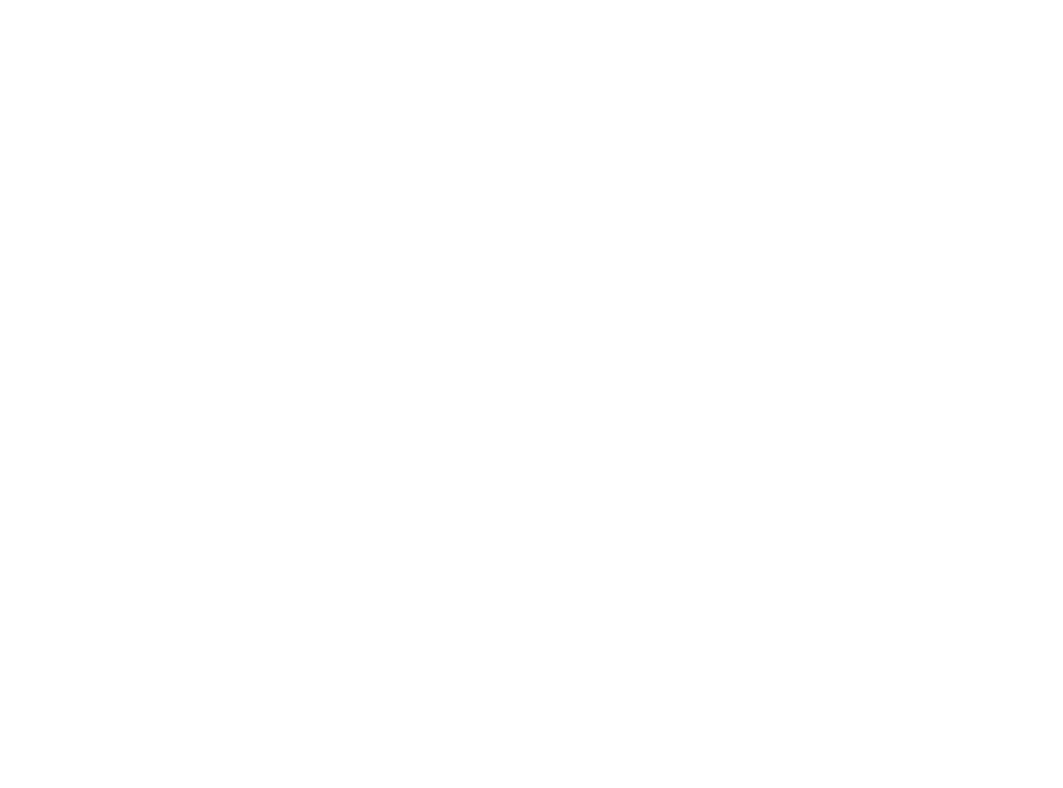
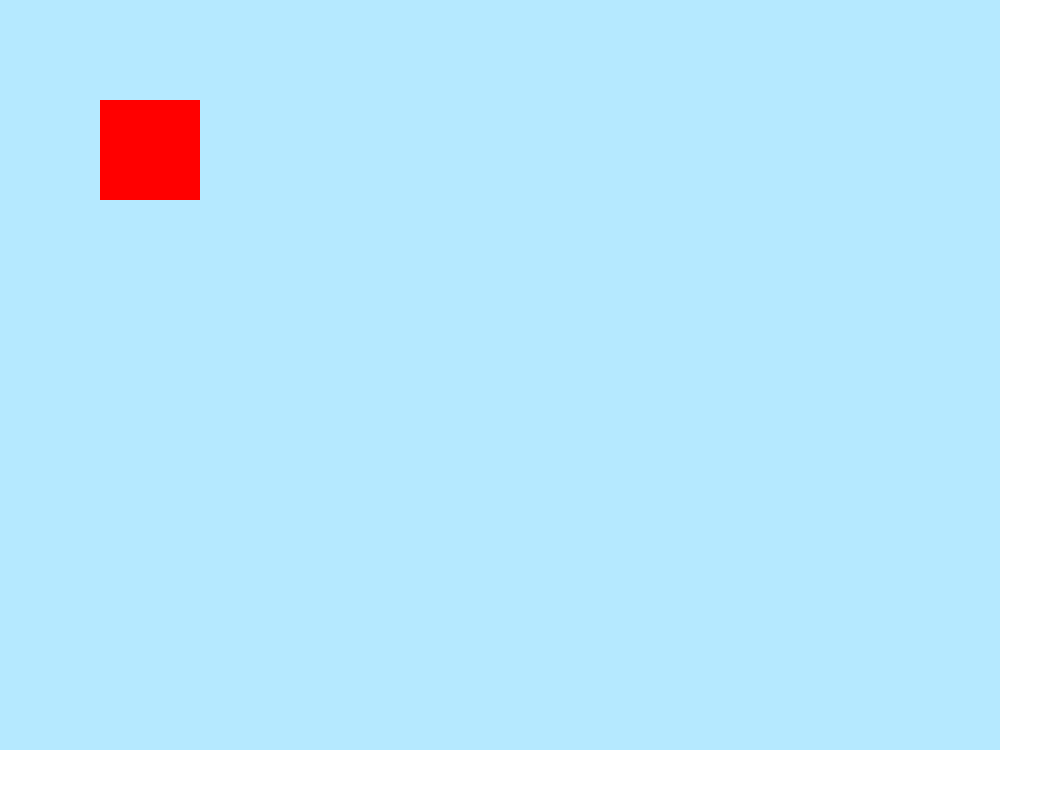
Before and after one commit to mrsendova/cube-battle, a plain HTML site: page index.html in a window 1280 px wide. Shown: the whole page, without its empty margins (0-1063 px from the left). Drawn offline with Linux system fonts and the light colour scheme.

Commit message:
Added canvas and basic drawing

```diff
--- a/main.js
+++ b/main.js
@@ -3,5 +3,28 @@
 var canvas = document.getElementById("main");
 var bg = document.getElementById("bg");
 
-canvas.width  = window.innerWidth;
-canvas.height = window.innerHeight;
+width = 1000; // or window.innerWidth
+height = 750; //window.innerHeight
+
+canvas.width = width;
+canvas.height = height;
+bg.width  = width;
+bg.height = height;
+
+var ctx = canvas.getContext("2d");
+
+game = {
+  state: 'play',
+  scene: 'menu'
+}
+
+function draw(){
+  ctx.clearRect(0, 0, width, height);
+  ctx.fillStyle = "#b5e9ff";
+  ctx.fillRect(0, 0, width, height);
+  ctx.fillStyle = "red"
+  ctx.fillRect(100, 100, 100, 100)
+
+}
+
+setInterval(draw, 1000/30);
--- a/style.css
+++ b/style.css
@@ -1,5 +1,5 @@
 html, body {
-  margin: 0;
+  margin: auto;
 	padding: 0;
 	border: 0;
   overflow: hidden;
```
